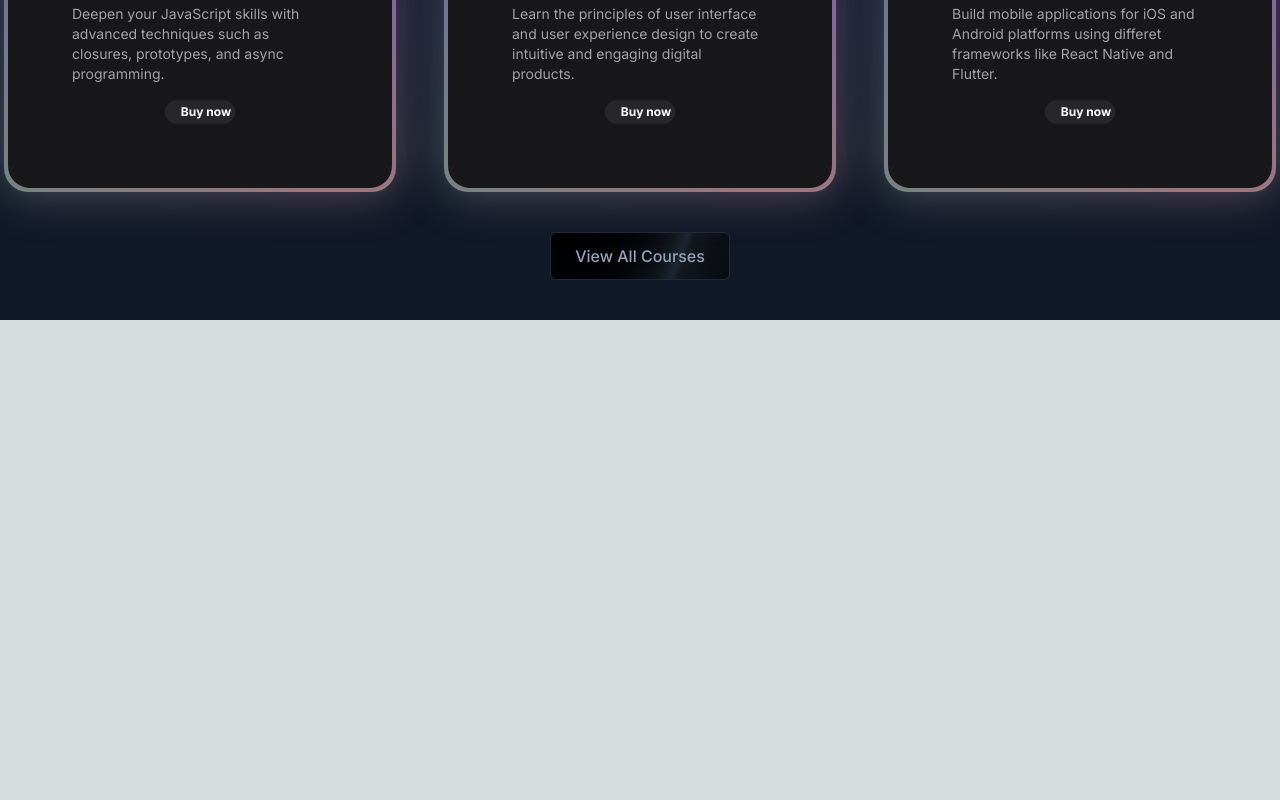
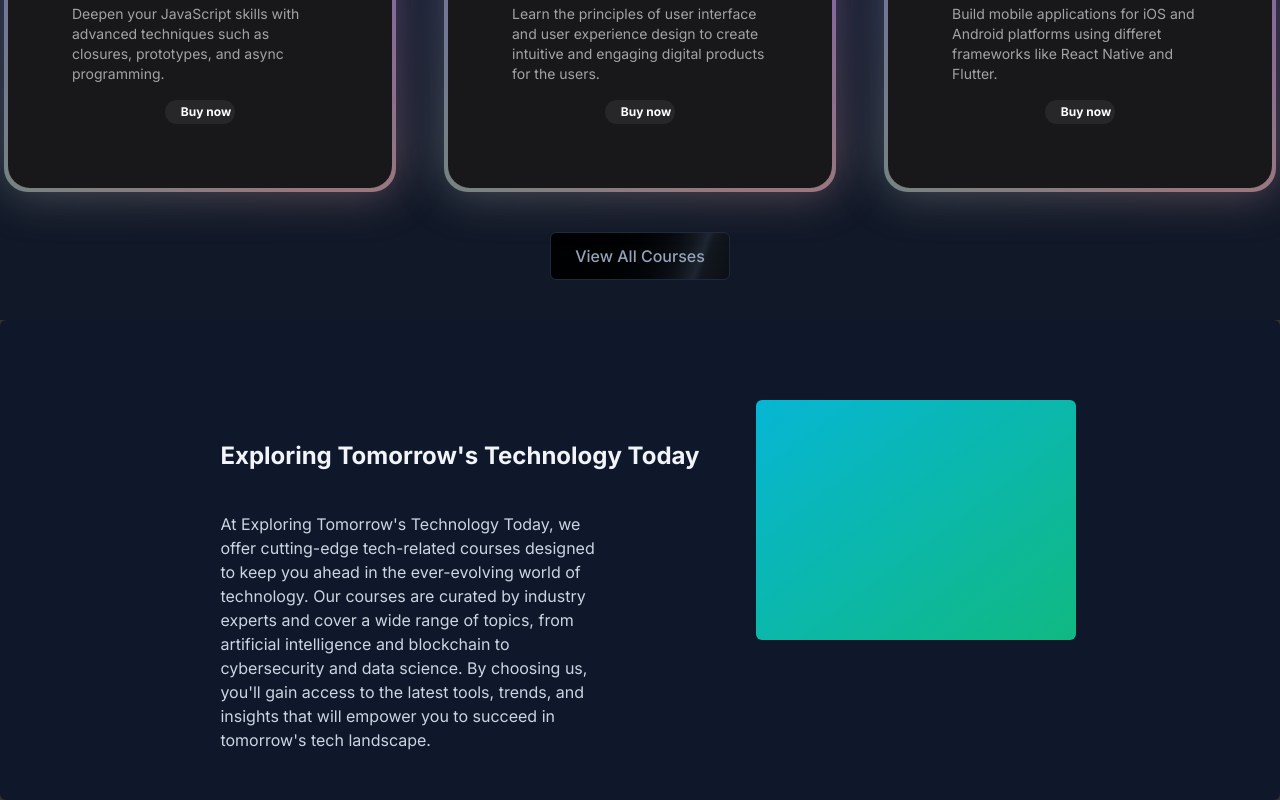
Before and after one commit to PJPhukan/Explore-Technology, a Next.js app: page / in a window 1280 px wide. Shown: the part 1340-2140 px from the top of the page. Before the commit the page ends 1660 px from the top, so only its background shows below. Built offline with nearby package versions, Linux system fonts and the light colour scheme.

Commit message:
add why chose us section

```diff
--- a/src/app/page.tsx
+++ b/src/app/page.tsx
@@ -1,3 +1,4 @@
+import ChooseUs from "@/components/ChooseUs";
 import Feature from "@/components/Feature";
 import HomeSection from "@/components/HomeSection";
 export default function Home() {
@@ -5,6 +6,7 @@ export default function Home() {
     <div className="min-h-screen bg-black/[0.8] antialiased bg-grid-white/[0.4]">
       <HomeSection />
       <Feature/>
+      <ChooseUs/>
     </div>
   );
 }
--- /dev/null
+++ b/src/components/ChooseUs.tsx
@@ -0,0 +1,35 @@
+"use client";
+import React from "react";
+import { StickyScroll } from "./ui/sticky-scroll-reveal";
+
+const ChooseUs = () => {
+  const content = [
+    {
+      title: "Exploring Tomorrow's Technology Today",
+      description:
+        "At Exploring Tomorrow's Technology Today, we offer cutting-edge tech-related courses designed to keep you ahead in the ever-evolving world of technology. Our courses are curated by industry experts and cover a wide range of topics, from artificial intelligence and blockchain to cybersecurity and data science. By choosing us, you'll gain access to the latest tools, trends, and insights that will empower you to succeed in tomorrow's tech landscape.",
+    },
+    {
+      title: "Tech Pioneers Academy",
+      description:
+        "Tech Pioneers Academy is your gateway to mastering the technologies of tomorrow, today. Our courses are meticulously crafted by top-tier professionals and cover a spectrum of disciplines including machine learning, cloud computing, IoT, and more. By enrolling with us, you'll not only acquire practical skills but also join a community dedicated to innovation and growth in the tech industry.",
+    },
+    {
+      title: "FutureTech Institute",
+      description:
+        "Welcome to FutureTech Institute, where we bring you the future of technology today. Our comprehensive courses span emerging fields like quantum computing, augmented reality, and sustainable tech solutions. By choosing us, you'll gain a competitive edge with hands-on learning experiences and insights from industry leaders, preparing you for the challenges and opportunities of tomorrow's tech-driven world.",
+    },
+    {
+      title: "TechForward Education Hub",
+      description:
+        "TechForward Education Hub is your go-to destination for staying ahead in the rapidly advancing world of technology. Our courses cover a wide array of subjects such as cybersecurity, digital marketing, software development, and more. By joining our community, you'll gain access to expert-led training, cutting-edge resources, and networking opportunities that will propel your tech career forward.",
+    },
+  ];
+  return (
+    <div >
+      <StickyScroll content={content} />
+    </div>
+  );
+};
+
+export default ChooseUs;
--- a/src/components/Feature.tsx
+++ b/src/components/Feature.tsx
@@ -35,7 +35,7 @@ const Feature = () => {
       <div className="mt-10">
         <div className=" grid grid-cols-1 sm:grid-cols-2 lg:grid-cols-3 gap-10 justify-center">
           {featureCourses.map((courses: Course) => (
-            <div className="flex justify-center" key={courses.id}>
+            <div className="flex justify-center " key={courses.id}>
               <BackgroundGradient className="rounded-[22px] max-w-sm p-4 sm:p-10 bg-white dark:bg-zinc-900">
                 <div className="flex p-4 sm:p-6 flex-col items-center flex-grow ">
                 <p className="text-base sm:text-xl text-black mt-4 mb-2 dark:text-neutral-200 lg:text-2xl">
--- /dev/null
+++ b/src/components/ui/sticky-scroll-reveal.tsx
@@ -0,0 +1,105 @@
+"use client";
+import React, { useRef } from "react";
+import { useMotionValueEvent, useScroll } from "framer-motion";
+import { motion } from "framer-motion";
+import { cn } from "@/utils/cn";
+
+export const StickyScroll = ({
+  content,
+  contentClassName,
+}: {
+  content: {
+    title: string;
+    description: string;
+    content?: React.ReactNode | any;
+  }[];
+  contentClassName?: string;
+}) => {
+  const [activeCard, setActiveCard] = React.useState(0);
+  const ref = useRef<any>(null);
+  const { scrollYProgress } = useScroll({
+    // uncomment line 22 and comment line 23 if you DONT want the overflow container and want to have it change on the entire page scroll
+    // target: ref
+    container: ref,
+    offset: ["start start", "end start"],
+  });
+  const cardLength = content.length;
+
+  useMotionValueEvent(scrollYProgress, "change", (latest) => {
+    const cardsBreakpoints = content.map((_, index) => index / cardLength);
+    const closestBreakpointIndex = cardsBreakpoints.reduce(
+      (acc, breakpoint, index) => {
+        const distance = Math.abs(latest - breakpoint);
+        if (distance < Math.abs(latest - cardsBreakpoints[acc])) {
+          return index;
+        }
+        return acc;
+      },
+      0
+    );
+    setActiveCard(closestBreakpointIndex);
+  });
+
+  const backgroundColors = [
+    "var(--slate-900)",
+    "var(--black)",
+    "var(--neutral-900)",
+  ];
+  const linearGradients = [
+    "linear-gradient(to bottom right, var(--cyan-500), var(--emerald-500))",
+    "linear-gradient(to bottom right, var(--pink-500), var(--indigo-500))",
+    "linear-gradient(to bottom right, var(--orange-500), var(--yellow-500))",
+  ];
+  return (
+    <motion.div
+      animate={{
+        backgroundColor: backgroundColors[activeCard % backgroundColors.length],
+      }}
+      className="h-[30rem] overflow-y-auto flex justify-center relative space-x-10 rounded-md p-10"
+      ref={ref}
+    >
+      <div className="div relative flex items-start px-4">
+        <div className="max-w-2xl">
+          {content.map((item, index) => (
+            <div key={item.title + index} className="my-20">
+              <motion.h2
+                initial={{
+                  opacity: 0,
+                }}
+                animate={{
+                  opacity: activeCard === index ? 1 : 0.3,
+                }}
+                className="text-2xl font-bold text-slate-100"
+              >
+                {item.title}
+              </motion.h2>
+              <motion.p
+                initial={{
+                  opacity: 0,
+                }}
+                animate={{
+                  opacity: activeCard === index ? 1 : 0.3,
+                }}
+                className="text-kg text-slate-300 max-w-sm mt-10"
+              >
+                {item.description}
+              </motion.p>
+            </div>
+          ))}
+          <div className="h-40" />
+        </div>
+      </div>
+      <motion.div
+        animate={{
+          background: linearGradients[activeCard % linearGradients.length],
+        }}
+        className={cn(
+          "hidden lg:block h-60 w-80 rounded-md bg-white sticky top-10 overflow-hidden",
+          contentClassName
+        )}
+      >
+        {content[activeCard].content ?? null}
+      </motion.div>
+    </motion.div>
+  );
+};
--- a/src/data/explore_courses.json
+++ b/src/data/explore_courses.json
@@ -54,7 +54,7 @@
             "id": 6,
             "title": "UI/UX Design Principles",
             "slug": "ui-ux-design-principles",
-            "description": "Learn the principles of user interface and user experience design to create intuitive and engaging digital products.",
+            "description": "Learn the principles of user interface and user experience design to create intuitive and engaging digital products for the users.",
             "price": 59.99,
             "instructor": "Sarah Green",
             "isFeatured": true,
--- a/tailwind.config.ts
+++ b/tailwind.config.ts
@@ -1,5 +1,9 @@
 import type { Config } from "tailwindcss";
-
+const defaultTheme = require("tailwindcss/defaultTheme");
+const colors = require("tailwindcss/colors");
+const {
+  default: flattenColorPalette,
+} = require("tailwindcss/lib/util/flattenColorPalette");
 const config: Config = {
   content: [
     "./src/pages/**/*.{js,ts,jsx,tsx,mdx}",
@@ -40,6 +44,18 @@ const config: Config = {
       },
     },
   },
-  plugins: [],
+  plugins: [
+    addVariablesForColors,
+  ],
 };
+function addVariablesForColors({ addBase, theme }: any) {
+  let allColors = flattenColorPalette(theme("colors"));
+  let newVars = Object.fromEntries(
+    Object.entries(allColors).map(([key, val]) => [`--${key}`, val])
+  );
+
+  addBase({
+    ":root": newVars,
+  });
+}
 export default config;
```
